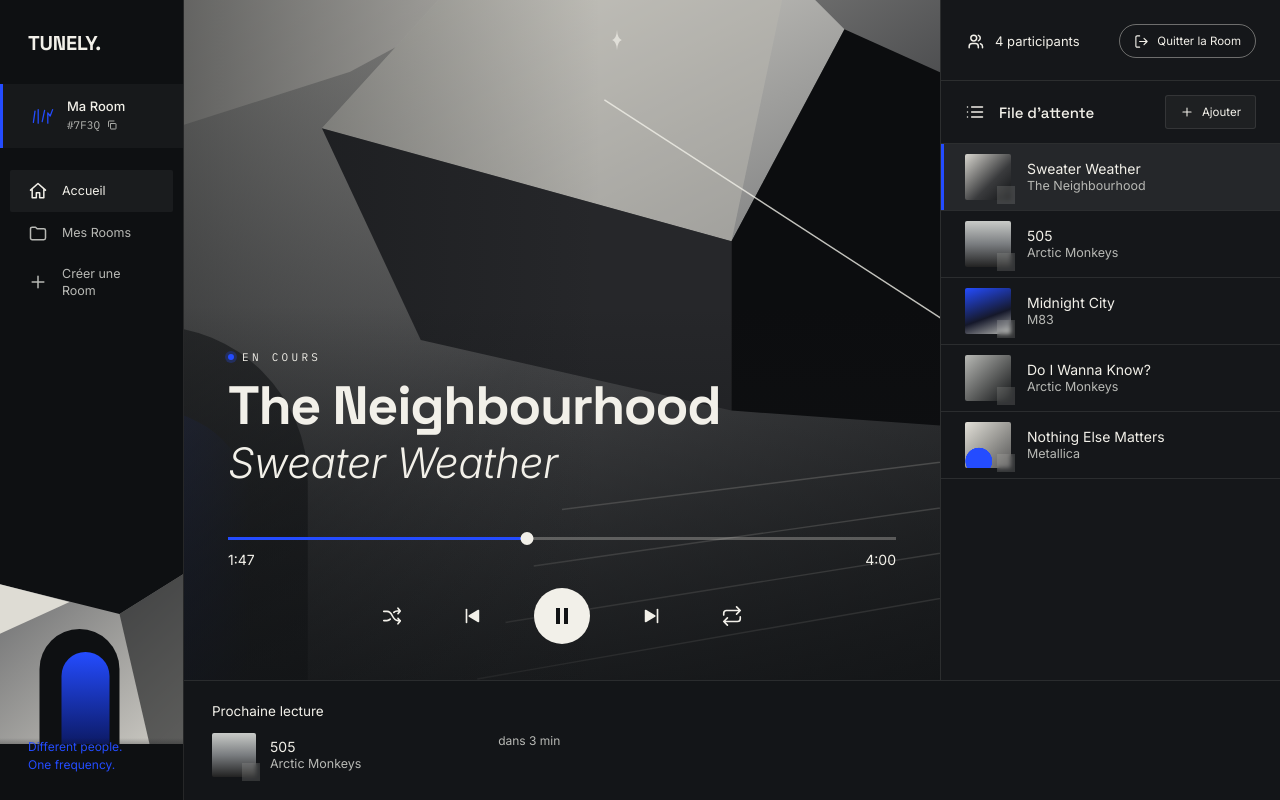
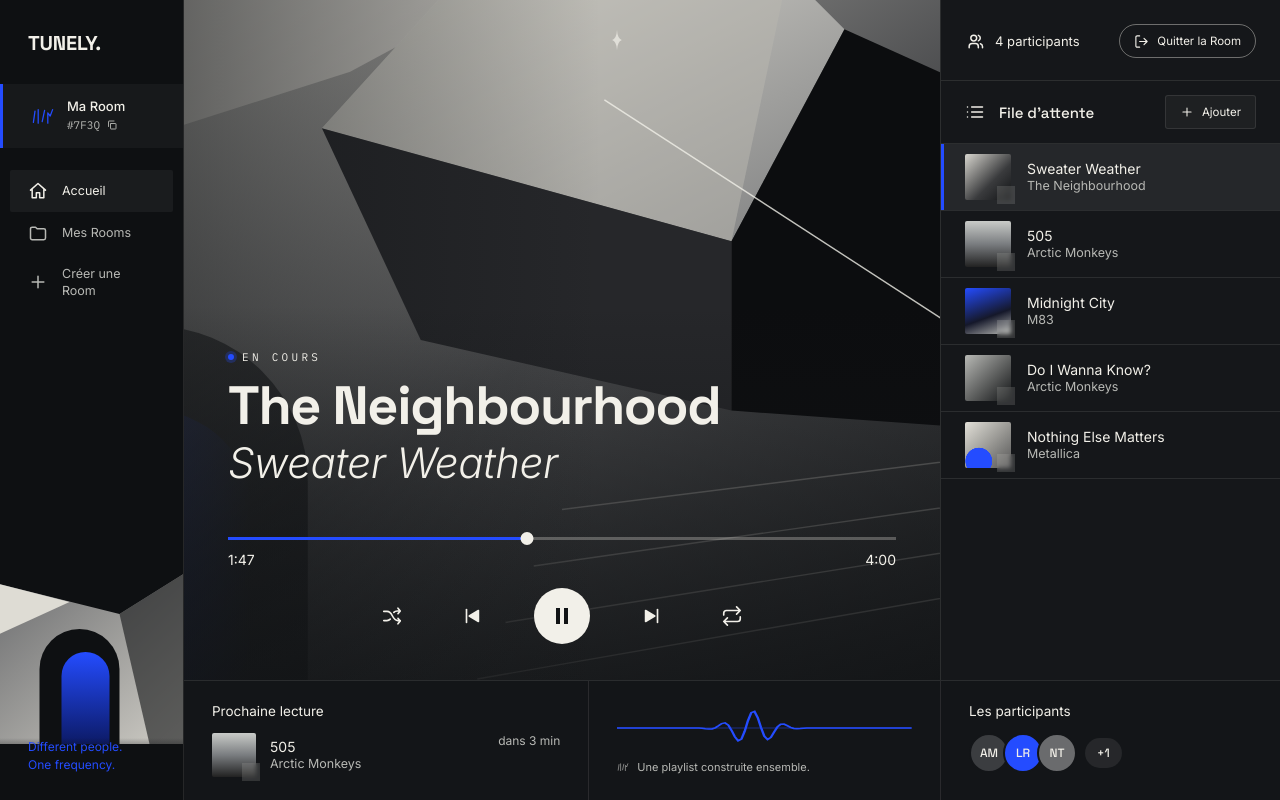
Before and after one commit to ItokianaRAKT/tunely-frontend-web, a React (Vite) app: page / in a window 1280 px wide. Built offline with nearby package versions, Linux system fonts and the light colour scheme.

Commit message:
feat: add waveform and participants footer

```diff
--- a/src/App.css
+++ b/src/App.css
@@ -578,6 +578,66 @@ h2 {
   white-space: nowrap;
 }
 
+.wave {
+  display: flex;
+  flex-direction: column;
+  justify-content: center;
+  gap: 10px;
+}
+
+.wave svg {
+  width: 100%;
+  height: 44px;
+}
+
+.wave p {
+  margin: 0;
+  font-size: 11px;
+  color: var(--conc);
+  display: flex;
+  gap: 8px;
+  align-items: center;
+}
+
+.wave path {
+  fill: none;
+  stroke: var(--blue);
+  stroke-width: 1.5;
+}
+
+.wave line {
+  stroke: rgba(36, 76, 255, 0.45);
+  stroke-width: 1;
+}
+
+.av {
+  display: flex;
+  align-items: center;
+}
+
+.av span {
+  width: 36px;
+  height: 36px;
+  border-radius: 50%;
+  border: 2px solid #131518;
+  margin-right: -6px;
+  display: grid;
+  place-items: center;
+  font: 500 12px var(--head);
+  background: var(--c);
+  color: var(--chalk);
+}
+
+.av span:last-child {
+  margin: 0 0 0 14px;
+  background: rgba(255, 255, 255, 0.08);
+  border: 0;
+  width: auto;
+  padding: 0 12px;
+  border-radius: 18px;
+  height: 30px;
+}
+
 /* toast */
 #toast {
   position: fixed;
--- a/src/components/StatusStrip.tsx
+++ b/src/components/StatusStrip.tsx
@@ -1,4 +1,5 @@
 import type { CSSProperties } from 'react'
+import { Icon } from './Icon'
 import type { Track } from '../data/tracks'
 
 type StatusStripProps = {
@@ -10,6 +11,17 @@ type StatusStripProps = {
 export function StatusStrip({ track, time, upcoming }: StatusStripProps) {
   const minutes = Math.ceil((track.duration - time) / 60)
   const eta = minutes <= 0 ? 'bientôt' : `dans ${minutes} min`
+
+  const progress = Math.min(1, time / track.duration) * 100
+  const cx = 20 + (140 * progress) / 100
+  const phase = time * 3
+  const points: string[] = ['M0 22']
+  for (let i = 0; i <= 180; i += 2) {
+    const u = (i - cx) / 16
+    const y = 22 - 17 * Math.exp(-u * u) * Math.sin((i - cx) / 3 + phase)
+    points.push(`L${i} ${y.toFixed(1)}`)
+  }
+  const wavePath = points.join(' ')
 
   return (
     <footer className="strip">
@@ -27,6 +39,25 @@ export function StatusStrip({ track, time, upcoming }: StatusStripProps) {
           <time>{eta}</time>
         </div>
       </div>
+      <div className="wave" aria-hidden="true">
+        <svg viewBox="0 0 180 44" preserveAspectRatio="none">
+          <line x1="0" y1="22" x2="180" y2="22" />
+          <path d={wavePath} />
+        </svg>
+        <p>
+          <Icon name="logo" style={{ width: 12, height: 12 }} />
+          Une playlist construite ensemble.
+        </p>
+      </div>
+      <div>
+        <h3>Les participants</h3>
+        <div className="av" aria-label="Participants (exemples illustratifs)">
+          <span style={{ '--c': '#3b3d40' } as CSSProperties}>AM</span>
+          <span style={{ '--c': '#244CFF' } as CSSProperties}>LR</span>
+          <span style={{ '--c': '#6a6b6d' } as CSSProperties}>NT</span>
+          <span>+1</span>
+        </div>
+      </div>
     </footer>
   )
 }
```
